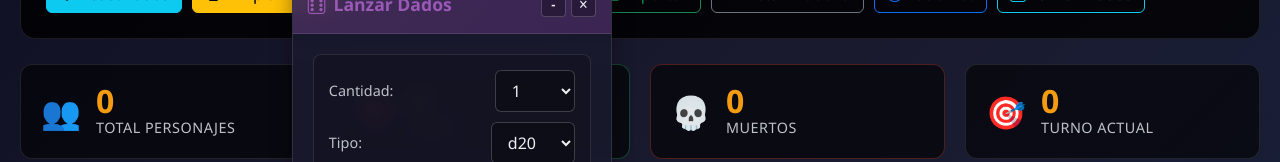
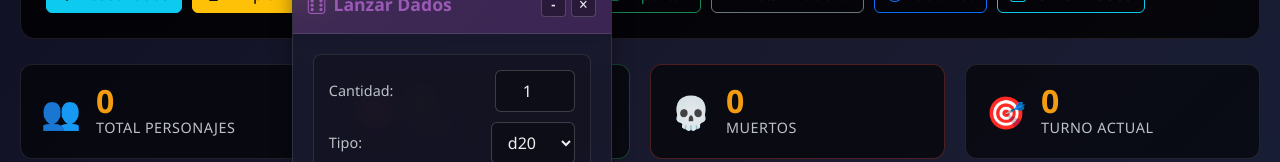
Before and after one commit to JordiGis/DyD, a Vue app: page /dm in a window 1280 px wide. Both pictures are taken after a click on the button "Lanzar Dados". Shown: the part 266-428 px from the top of the page. Built offline with nearby package versions, Linux system fonts and the light colour scheme.

Commit message:
UP cambio de cantidad de Lanzar Dados

```diff
--- a/src/components/DiceRoller.vue
+++ b/src/components/DiceRoller.vue
@@ -13,9 +13,11 @@
       <div class="dice-config">
         <div class="config-row">
           <label>Cantidad:</label>
-          <select v-model="diceCount">
-            <option v-for="n in 10" :key="n" :value="n">{{ n }}</option>
-          </select>
+          <input
+            type="number"
+            v-model="diceCount"
+            class="dice-count-input"
+          >
         </div>
 
         <div class="config-row">
@@ -356,7 +358,17 @@ const clearHistory = () => {
   text-align: center;
 }
 
-.modifier-input:focus, .config-row select:focus {
+.dice-count-input {
+  background: rgba(0, 0, 0, 0.3);
+  border: 1px solid rgba(255, 255, 255, 0.2);
+  border-radius: 6px;
+  color: #ecf0f1;
+  padding: 8px 12px;
+  width: 80px;
+  text-align: center;
+}
+
+.modifier-input:focus, .config-row select:focus, .dice-count-input:focus {
   outline: none;
   border-color: #9b59b6;
   box-shadow: 0 0 0 2px rgba(155, 89, 182, 0.2);
```
